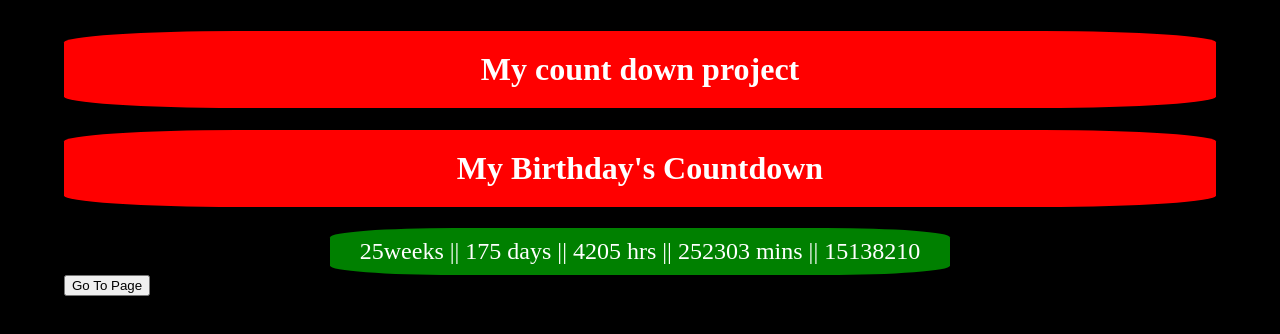
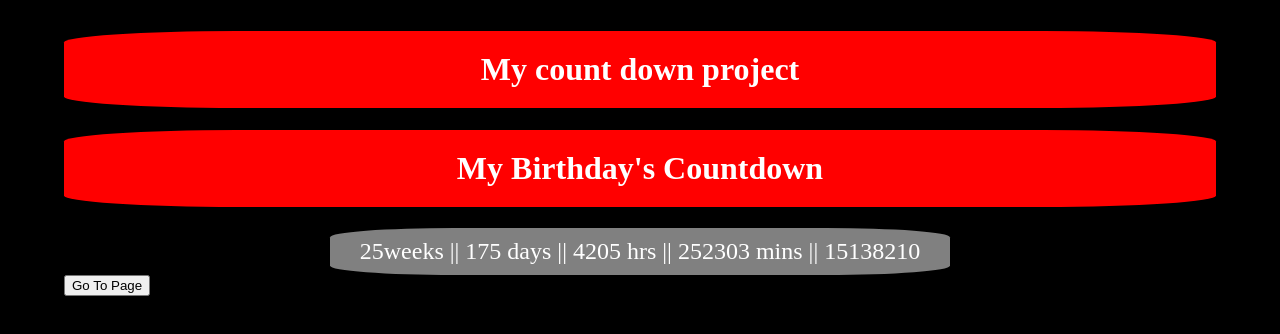
Before and after one commit to kayavail/countDownProject, a plain HTML site: page index.html in a window 1280 px wide. In both pictures the pointer is over the element 640 px from the left and 251 px from the top of the page. Drawn offline with Linux system fonts and the light colour scheme.

Commit message:
Update index.html

```diff
--- a/index.html
+++ b/index.html
@@ -10,9 +10,11 @@
 			padding: 10px;
 			width: 90%;
 			margin: auto;
-
 		}
 
+		#event:hover{
+			background-color: grey;
+		}
 
 		hi:hover{
 			background-color: grey;
```
